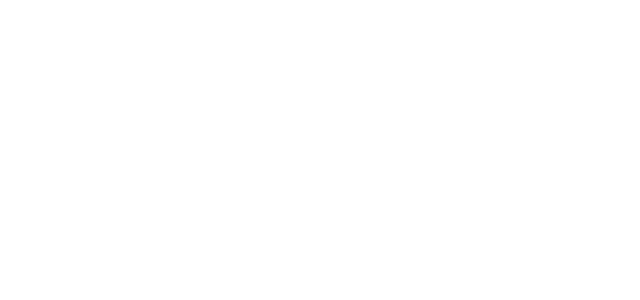
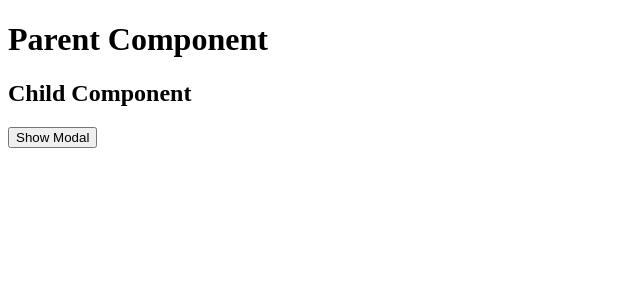
Before and after one commit to acciojob/lift-state-up-1-NayeemAhmed23, a React app: page / in a window 1280 px wide. Shown: the top 300 px of the page, without its empty margins (0-640 px from the left). Built offline with nearby package versions, Linux system fonts and the light colour scheme.

Commit message:
Adding changes

```diff
--- a/src/components/App.js
+++ b/src/components/App.js
@@ -7,7 +7,7 @@
   return (
     <div>
         {/* Do not remove the main div */}
-        <pParent />
+        <Parent />
     </div>
   )
 }
```
